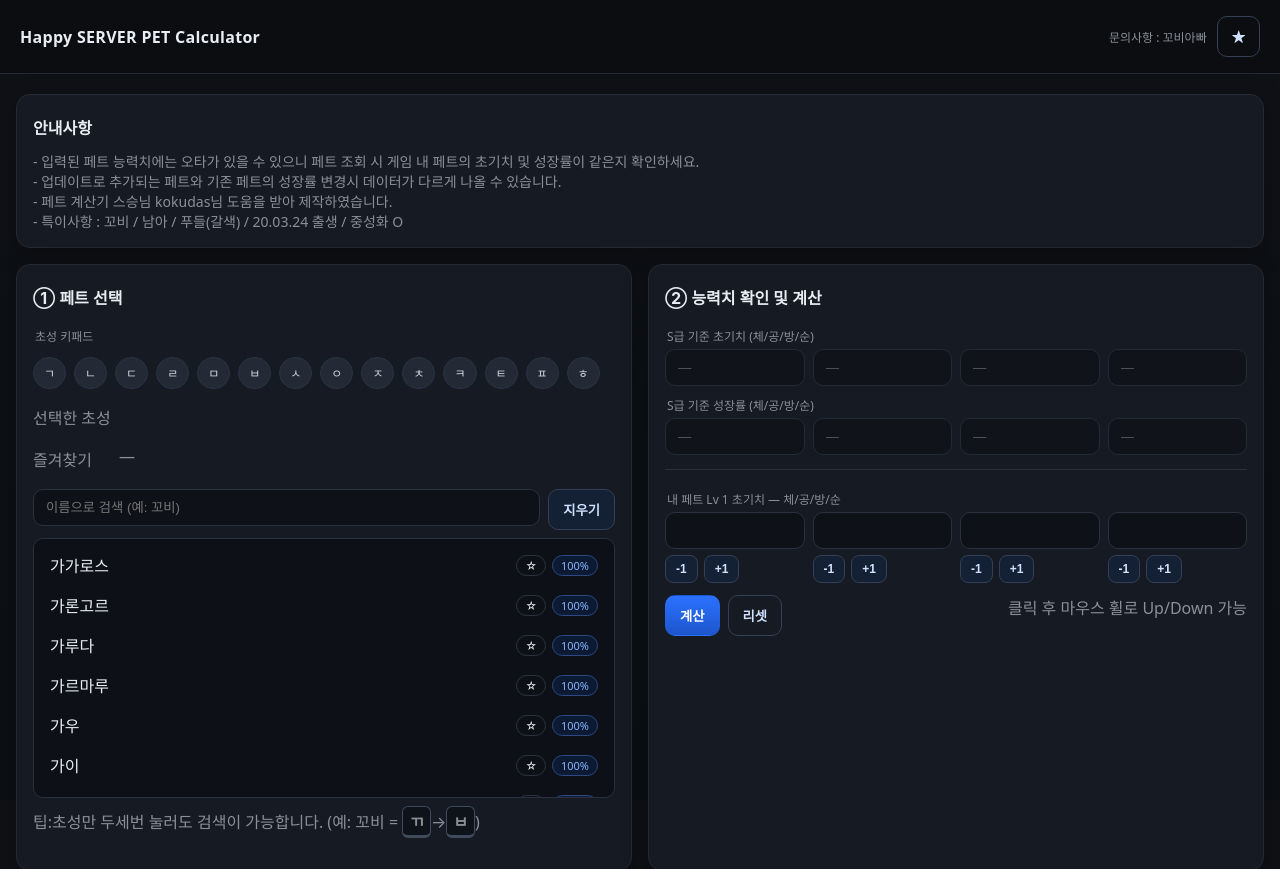
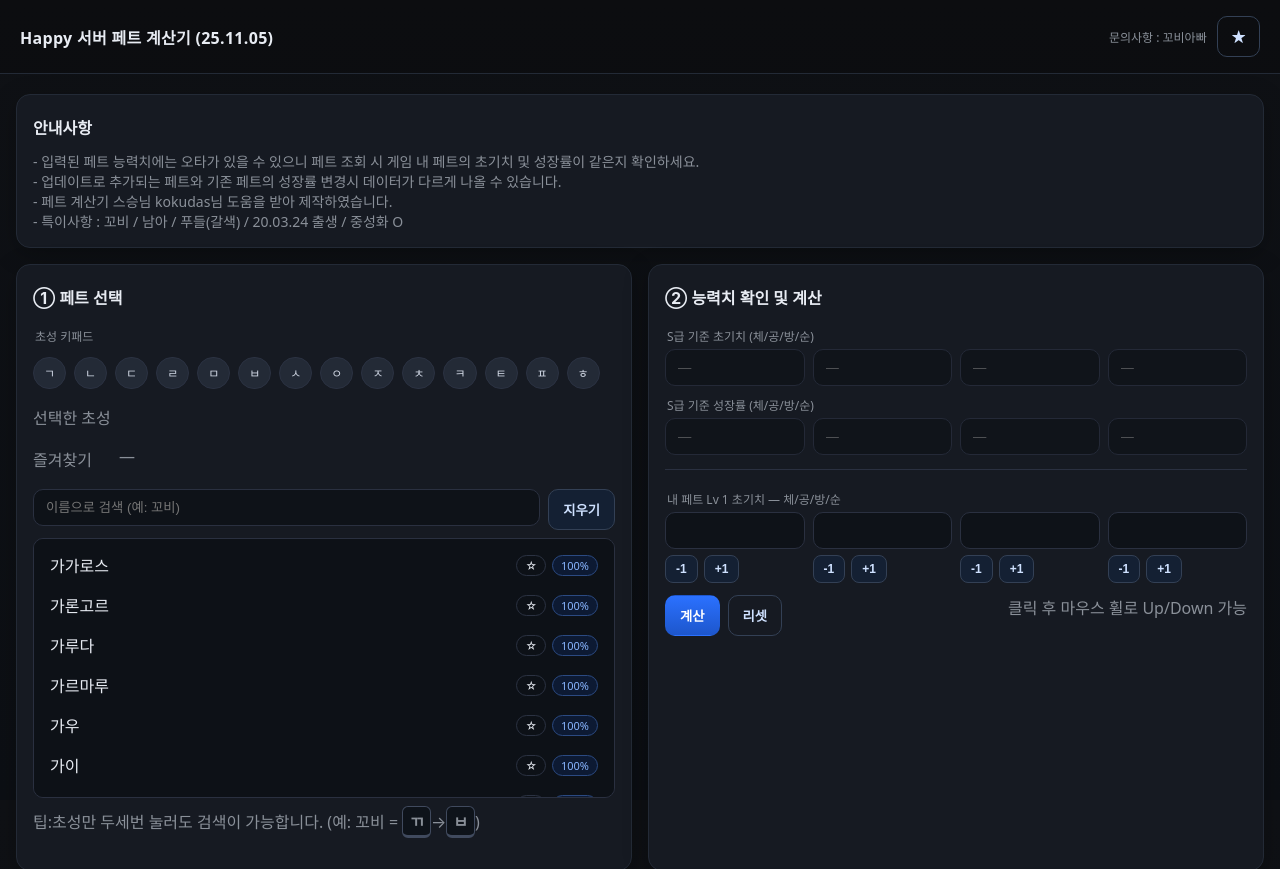
Before and after one commit to kkoby-daddy/kkoby-daddy.github.io, a plain HTML site: page index.html in a window 1280 px wide. Shown: the top 869 px of the page. Drawn offline with nearby package versions, Linux system fonts and the light colour scheme.

Commit message:
Update index.html

```diff
--- a/index.html
+++ b/index.html
@@ -121,7 +121,7 @@ svg{ display:block; width:100%; height:100%; }
 </head>
 <body>
 <header>
-  <div class="brand">Happy SERVER PET Calculator</div>
+  <div class="brand">Happy 서버 페트 계산기 (25.11.05)</div>
   <div class="ver">
     <span> 문의사항 : 꼬비아빠 </span>
     <button class="btn ghost" id="btnAdmin">★</button>
```
